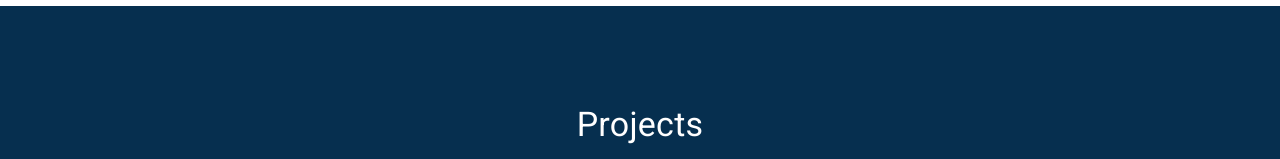
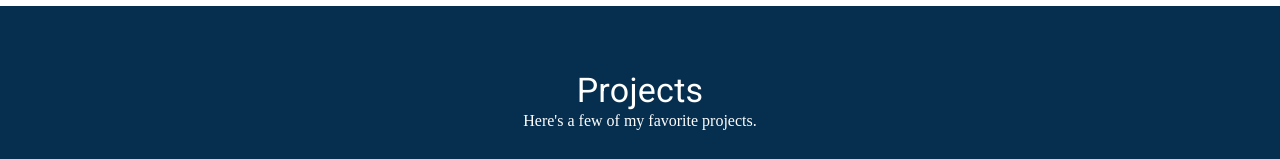
Before and after one commit to Patrick-Dolan/portfolio-v2, a React (Create React App) app: page / in a window 1280 px wide. Shown: the part 793-952 px from the top of the page. Built offline with nearby package versions, Linux system fonts and the light colour scheme.

Commit message:
update: add styling and subtitle to projects header

```diff
--- a/src/components/page/Projects.js
+++ b/src/components/page/Projects.js
@@ -11,7 +11,10 @@ const Projects = () => {
   return(
     <>
       <Container maxWidth="xl" sx={{color: theme.palette.primary.contrastText, py: "4em"}}>
-        <Typography variant="h4" sx={{textAlign: "center", pt: "1em", pb: "1em"}}>Projects</Typography>
+        <Box sx={{textAlign: "center", pb: "2em"}}>
+          <Typography variant="h4">Projects</Typography>
+          <Typography variant="subtitle">Here's a few of my favorite projects.</Typography>
+        </Box>
         <Grid container direction="row" justifyContent={"center"} spacing="16">
           <Grid item>
             <ProjectCard project={projects.droneAttack} />
```
